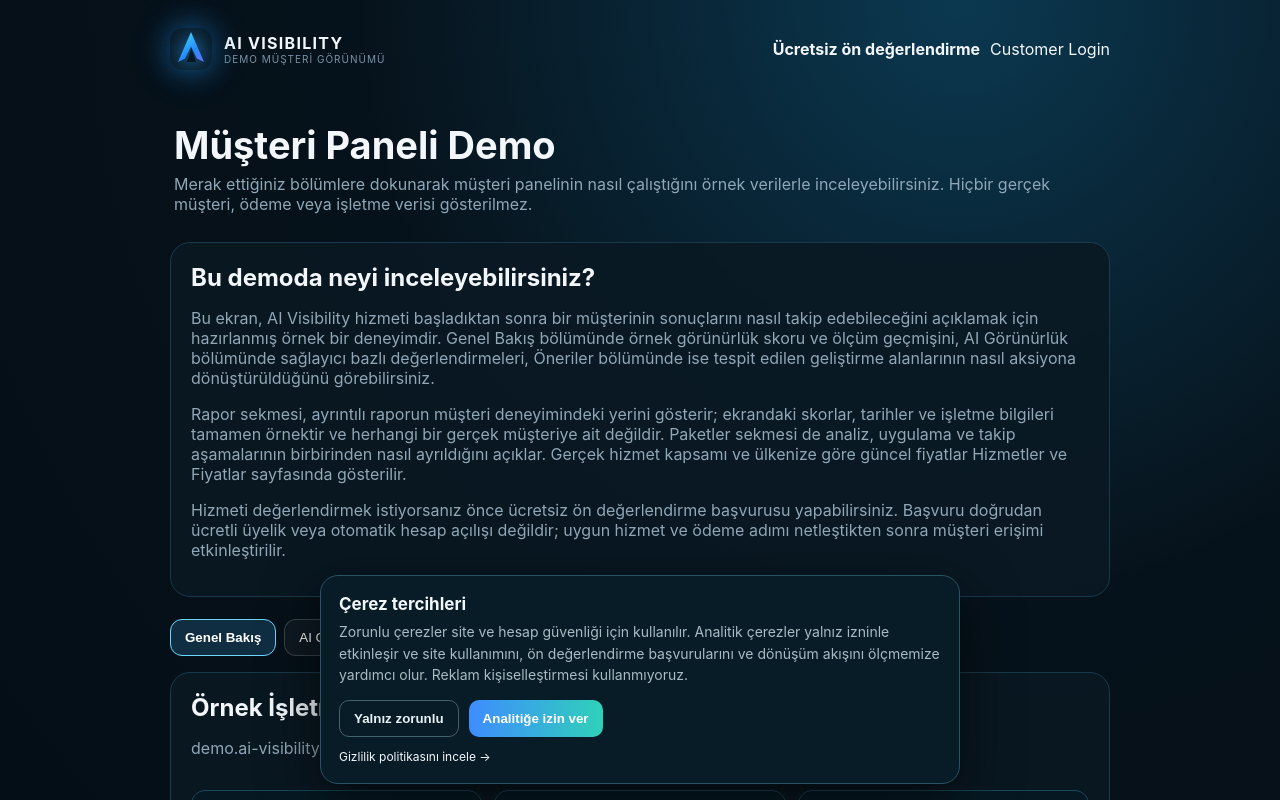
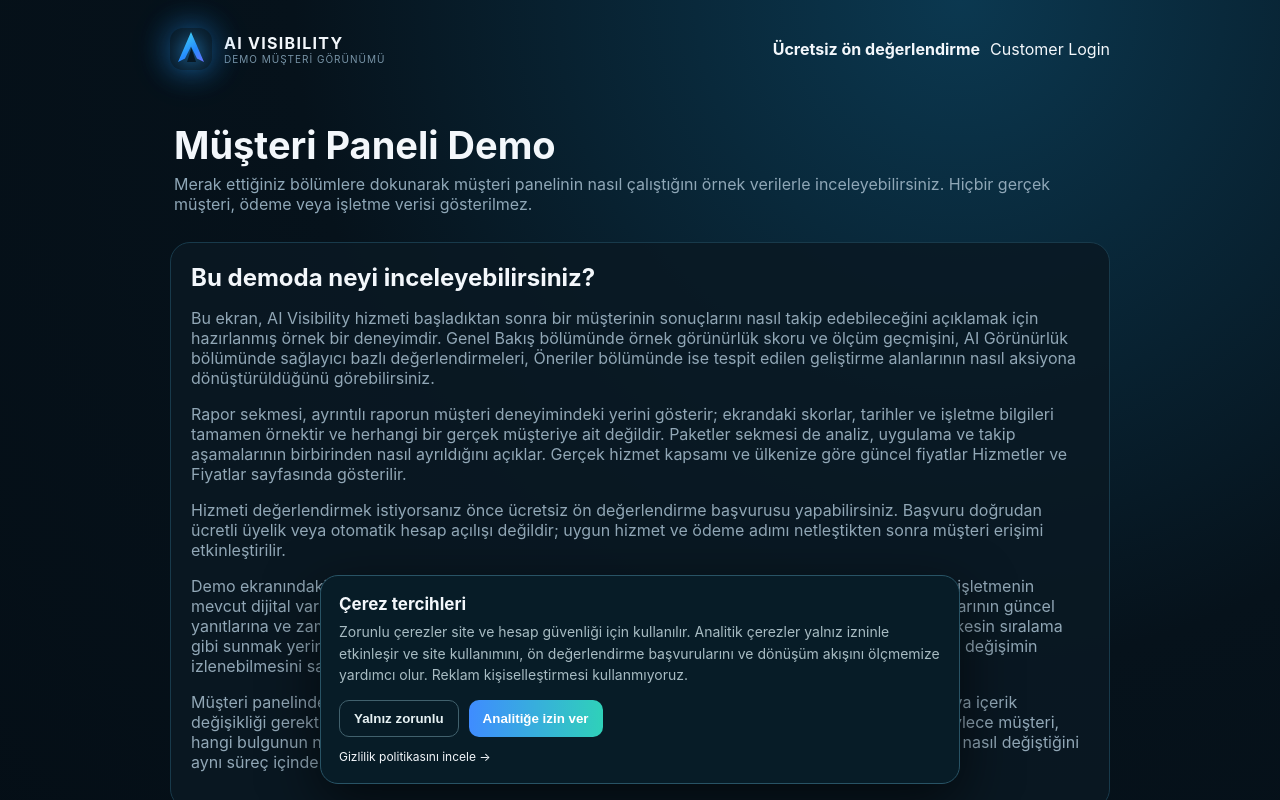
Before and after one commit to mehmetozan-5858/ai-visibility, a Next.js app: page /demo in a window 1280 px wide. Shown: the top 800 px of the page. Built offline with nearby package versions, Linux system fonts and the light colour scheme; no server answers.

Commit message:
Complete demo page launch SEO copy

```diff
--- a/app/demo/page.js
+++ b/app/demo/page.js
@@ -28,6 +28,8 @@ export default function DemoPage(){
       <p>Bu ekran, AI Visibility hizmeti başladıktan sonra bir müşterinin sonuçlarını nasıl takip edebileceğini açıklamak için hazırlanmış örnek bir deneyimdir. Genel Bakış bölümünde örnek görünürlük skoru ve ölçüm geçmişini, AI Görünürlük bölümünde sağlayıcı bazlı değerlendirmeleri, Öneriler bölümünde ise tespit edilen geliştirme alanlarının nasıl aksiyona dönüştürüldüğünü görebilirsiniz.</p>
       <p>Rapor sekmesi, ayrıntılı raporun müşteri deneyimindeki yerini gösterir; ekrandaki skorlar, tarihler ve işletme bilgileri tamamen örnektir ve herhangi bir gerçek müşteriye ait değildir. Paketler sekmesi de analiz, uygulama ve takip aşamalarının birbirinden nasıl ayrıldığını açıklar. Gerçek hizmet kapsamı ve ülkenize göre güncel fiyatlar <Link href="/hizmetler">Hizmetler ve Fiyatlar</Link> sayfasında gösterilir.</p>
       <p>Hizmeti değerlendirmek istiyorsanız önce ücretsiz ön değerlendirme başvurusu yapabilirsiniz. Başvuru doğrudan ücretli üyelik veya otomatik hesap açılışı değildir; uygun hizmet ve ödeme adımı netleştikten sonra müşteri erişimi etkinleştirilir.</p>
+      <p>Demo ekranındaki puanlar ve gelişim örnekleri bir başarı taahhüdü değildir. Gerçek müşteri sonuçları; işletmenin mevcut dijital varlıklarına, doğrulanabilen kaynaklara, seçilen hizmet kapsamına, yapay zekâ sağlayıcılarının güncel yanıtlarına ve zaman içindeki değişimlere göre farklılaşabilir. Platformun amacı bu değişkenleri tek bir kesin sıralama gibi sunmak yerine, mevcut kanıtları kaydetmek, eksikleri anlaşılır hale getirmek ve sonraki ölçümlerde değişimin izlenebilmesini sağlamaktır.</p>
+      <p>Müşteri panelinde görülen öneriler de otomatik olarak üçüncü taraf sistemlere uygulanmaz. Teknik veya içerik değişikliği gerektiren çalışmalar, hizmet kapsamı ve gerekli müşteri onayı doğrultusunda yürütülür. Böylece müşteri, hangi bulgunun neden önemli olduğunu, önerilen adımın durumunu ve yeni ölçüm geldiğinde sonucun nasıl değiştiğini aynı süreç içinde takip edebilir.</p>
     </section>
 
     <nav aria-label="Demo bölümleri" style={{display:"flex",gap:8,overflowX:"auto",padding:"4px 0 16px",WebkitOverflowScrolling:"touch"}}>
```
